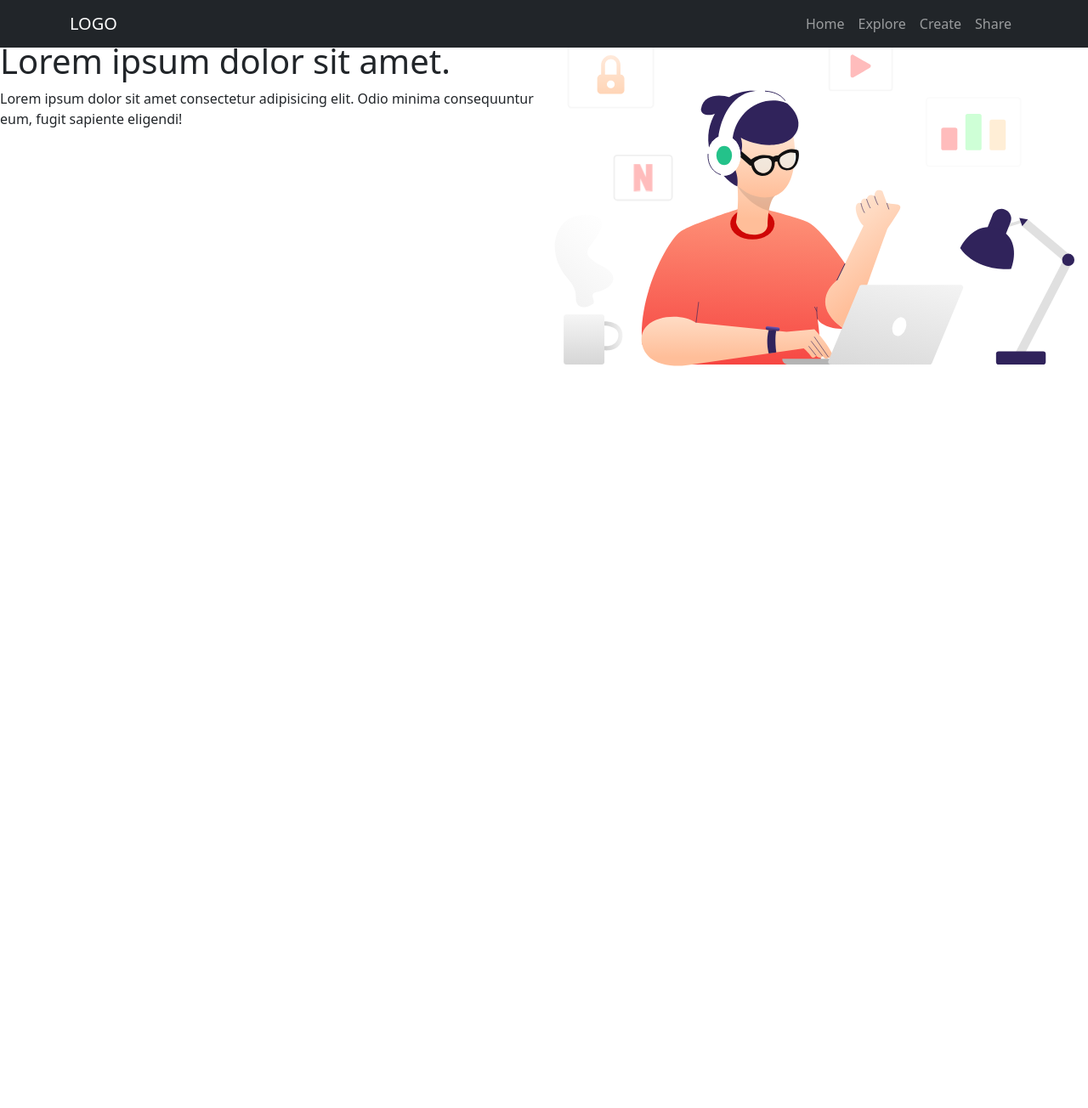
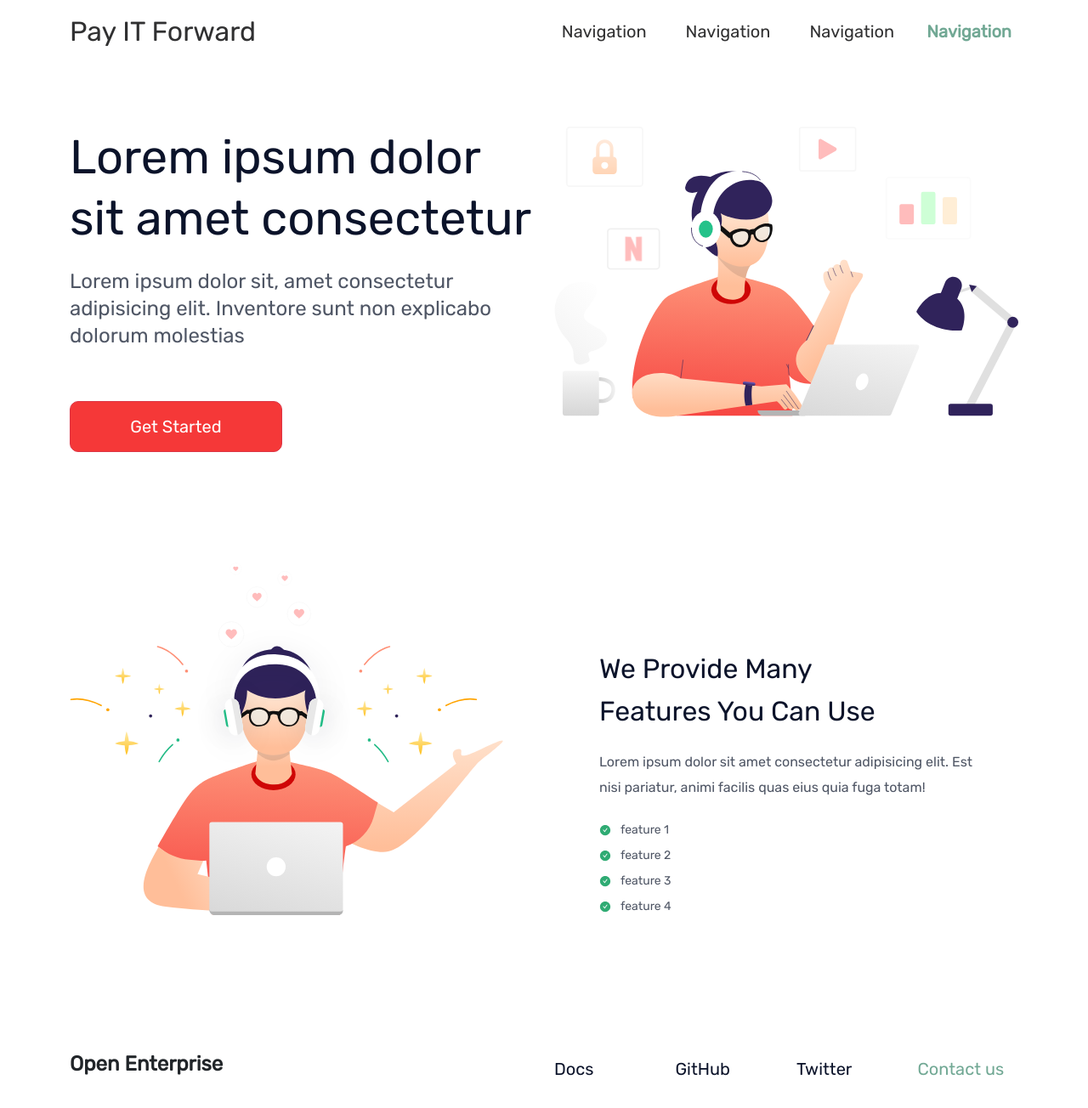
Before and after one commit to IT-forward/IT-forward.github.io, a React (Create React App) app: page / in a window 1280 px wide. Shown: the top 1304 px of the page at 85% size. Before the commit the page ends 800 px from the top, so only its background shows below. Built offline with nearby package versions, Linux system fonts and the light colour scheme.

Commit message:
first desktop version

```diff
--- a/src/LandingPage/LandingPage.css
+++ b/src/LandingPage/LandingPage.css
@@ -1,16 +1,22 @@
-/* @import url('https://fonts.googleapis.com/css2?family=Rubik&display=swap'); */
+@import url('https://fonts.googleapis.com/css2?family=Rubik&display=swap');
 
-/* #body {
+#body {
     font-family: 'Rubik', 'sans-serif';
-} */
+}
 
-/* #nav-links {
+#nav-links {
     font-size: 20px;
 }
 
 #brand-logo {
     font-size: 32px;
     font-weight: normal;
+    color: #303031;
+}
+
+#brand-logo-img {
+    width: 28px;
+    border-radius: 25%;
 }
 
 #nav-anchor-1,
@@ -25,17 +31,17 @@
     color: #71A894;
     font-weight: bold;
     padding-left: 0;
-} */
+}
 
-/* #description {
-    margin-top: 100px;
+#description {
+    margin-top: 75px;
 }
 
 #desc-heading {
-    font-size: 64px;
-    line-height: 80px;
+    font-size: 56px;
+    line-height: 72px;
     letter-spacing: 0%;
-    margin-bottom: 24px;
+    margin-bottom: 22px;
     color: #0B132A;
     font-weight: normal;
 }
@@ -47,8 +53,13 @@
     color: #4F5665;
 }
 
-#desc-img {
-    width: 100%;
+#desc-btn {
+    background-color: #F53838;
+    width: 250px;
+    height: 60px;
+    border-radius: 10px;
+    box-sizing: border-box;
+    margin-top: 45px;
 }
 
 #features {
@@ -56,24 +67,25 @@
     margin-bottom: 130px;
 }
 
-#features-text {
+#features-desc {
     height: 340px;
     margin-top: 100px;
     margin-left: 20px;
-    width: 450px;
+    width: 440px;
     margin-left: auto;
     margin-right: auto;
 }
 
-#features-text h2 {
+#features-desc h2 {
     font-size: 32px;
     font-weight: medium;
     line-height: 50px;
     letter-spacing: 0%;
     color: #0B132A;
+    width: 350px;
 }
 
-#features-text p {
+#features-desc p {
     font-size: 16px;
     font-weight: normal;
     line-height: 30px;
@@ -83,8 +95,8 @@
     margin-bottom: 20px;
 }
 
-#features-text ul li {
-    font-size: 15px;
+#features-desc ul li {
+    font-size: 14px;
     line-height: 30px;
     letter-spacing: 0%;
     color: #4F5665;
@@ -97,6 +109,7 @@
 
 #footer {
     margin-top: 20px;
+    margin-bottom: 40px;
 }
 
 #footer-cap {
@@ -114,7 +127,7 @@
     line-height: 100%;
     letter-spacing: -2%;
     color: #0B132A;
-    margin-left: 40px;
+    /* text-align: right; */
 }
 
 #footer-link-4 {
@@ -123,5 +136,5 @@
     line-height: 100%;
     letter-spacing: -2%;
     color:#71A894;
-    margin-left: 40px;
-} */
+    /* text-align: right; */
+}
--- a/src/LandingPage/LandingPage.tsx
+++ b/src/LandingPage/LandingPage.tsx
@@ -1,5 +1,6 @@
 import '../LandingPage/LandingPage.css';
 import headerImg from './LandingPageImages/header-image.svg';
+import brandLogo from './LandingPageImages/Pay IT Forward logo.jpg';
 import featuresImg from './LandingPageImages/features-img.svg';
 import { AiFillCheckCircle } from 'react-icons/ai';
 import { GoThreeBars } from 'react-icons/go';
@@ -7,39 +8,106 @@ import { GoThreeBars } from 'react-icons/go';
 function LandingPage() {
     return (
         <div id="body">
-            <nav id="nav-bg" className="navbar navbar-expand-lg navbar-dark bg-dark fixed-top">
-                <div className="container">
-                    <a href="" className="navbar-brand">LOGO</a>
-                    <button className="navbar-toggler" type="button" data-toggle="collapse" data-target="#navbarText" aria-controls="navbarText" aria-expanded="false" aria-label="Toggle navigation">
-                        <span className="navbar-toggler-icon"></span>
+            <div id="header">
+                <div className="container-xl">
+                    <nav className="navbar navbar-expand-md sticky-top">
+
+                        <a className="navbar-brand" id="brand-logo" href="#">
+                            {/* <img src={brandLogo} className="img-fluid" id="brand-logo-img" /> */}
+                            <span>Pay IT Forward</span>
+                        </a>
+                        <button className="navbar-toggler" type="button" data-toggle="collapse" data-target="#navbarResponsive">
+                            <GoThreeBars />
                         </button>
-                    <div className="collapse navbar-collapse justify-content-end" id="navbarText">
-                        <ul className="navbar-nav ml-auto">
+                        <div className="collapse navbar-collapse justify-content-end" id="navbarResponsive">
+                            <ul className="navbar-nav" id="nav-links">
                                 <li className="nav-item">
-                                <a className="nav-link" href="#home-section">Home</a>
+                                    <a href="#" className="nav-link" id="nav-anchor-1">Navigation</a>
                                 </li>
                                 <li className="nav-item">
-                                <a className="nav-link" href="#explore-head-section">Explore</a>
+                                    <a href="#" className="nav-link" id="nav-anchor-2">Navigation</a>
                                 </li>
                                 <li className="nav-item">
-                                <a className="nav-link" href="#create-head-section">Create</a>
+                                    <a href="#" className="nav-link" id="nav-anchor-3">Navigation</a>
                                 </li>
                                 <li className="nav-item">
-                                <a className="nav-link" href="#share-head-section">Share</a>
+                                    <a href="#" className="nav-link" id="nav-anchor-4">Navigation</a>
                                 </li>
                             </ul>
                         </div>
-                </div>
+
                     </nav>
 
+                    <div id="description">
+
                         <div className="row">
-                <div className="col mt-5">
-                    <h1>Lorem ipsum dolor sit amet.</h1>
-                    <p>Lorem ipsum dolor sit amet consectetur adipisicing elit. Odio minima consequuntur eum, fugit sapiente eligendi!</p>
+                            <div className="col-md-6">
+                                <h1 id="desc-heading">Lorem ipsum dolor sit amet consectetur</h1>
+                                <p id="desc-paragraph">
+                                    Lorem ipsum dolor sit, amet consectetur adipisicing elit. Inventore sunt non explicabo dolorum molestias
+                                </p>
+                                <button className="btn btn-lg btn-danger" id="desc-btn">Get Started</button>
                             </div>
 
-                <div className="col mt-5">
-                    <img src={headerImg} />
+                            <div className="col-md-6">
+                                <img src={headerImg} className="img-fluid" alt="description" />
+                            </div>
+                        </div>
+
+                    </div>
+                </div>
+
+            </div>
+
+            <div id="features">
+                <div className="container-xl">
+                    <div className="row">
+                        <div className="col-md-6">
+                            <img src={featuresImg} className="img-fluid" alt="feature image" />
+                        </div>
+
+                        <div className="col-md-6">
+                            <div id="features-desc">
+                                <h2>We Provide Many Features You Can Use</h2>
+                                <p>
+                                    Lorem ipsum dolor sit amet consectetur adipisicing elit. Est nisi pariatur, animi facilis quas eius quia fuga totam!
+                                </p>
+                                <ul className="list-unstyled">
+                                    <li><AiFillCheckCircle className="check-circle" />feature 1</li>
+                                    <li><AiFillCheckCircle className="check-circle" />feature 2</li>
+                                    <li><AiFillCheckCircle className="check-circle" />feature 3</li>
+                                    <li><AiFillCheckCircle className="check-circle" />feature 4</li>
+                                </ul>
+                            </div>
+                        </div>
+                    </div>
+                </div>
+            </div>
+
+            <div id="footer">
+                <div className="container-xl">
+                    <div className="row align-items-center">
+                        <div className="col-md-6">
+                            <div id="footer-cap">Open Enterprise</div>
+                        </div>
+
+                        <div className="col-md-6">
+                            <div className="row">
+                                <div className="col-xl-3 col-md-6 mt-3">
+                                    <a href="#" id="footer-link-1" className="text-decoration-none">Docs</a>
+                                </div>
+                                <div className="col-xl-3 col-md-6 mt-3">
+                                    <a href="#" id="footer-link-2" className="text-decoration-none">GitHub</a>
+                                </div>
+                                <div className="col-xl-3 col-md-6 mt-3">
+                                    <a href="#" id="footer-link-3" className="text-decoration-none">Twitter</a>
+                                </div>
+                                <div className="col-xl-3 col-md-6 mt-3">
+                                    <a href="#" id="footer-link-4" className="text-decoration-none">Contact us</a>
+                                </div>
+                            </div>
+                        </div>
+                    </div>
                 </div>
             </div>
         </div>
@@ -48,10 +116,97 @@ function LandingPage() {
 
 
 
+    // return (
+    //     <div className="" id="body">
+    //         <div id="header">
+    //             <div className="d-flex justify-content-between" id="navbar">
+    //                 <div className="d-flex align-items-center" id="brand-logo">
+    //                     Pay IT Forward
+    //                 </div>
+    //                 <ul className="nav justify-content-end" id="nav-links">
+    //                     <li className="nav-item">
+    //                         <a className="nav-link" id="nav-anchor-1" href="#">Navigation 1</a>
+    //                     </li>
+    //                     <li className="nav-item">
+    //                         <a className="nav-link" id="nav-anchor-2" href="#">Navigation 2</a>
+    //                     </li>
+    //                     <li className="nav-item">
+    //                         <a className="nav-link" id="nav-anchor-3" href="#">Navigation 3</a>
+    //                     </li>
+    //                     <li className="nav-item">
+    //                         <a className="nav-link" id="nav-anchor-4" href="#">Navigation 4</a>
+    //                     </li>
+    //                 </ul>
+    //             </div>
 
+    //             <div id="description">
+    //                 <div className="row">
+    //                     <div className="col-6" id='desc-text'>
+    //                         <div>
+    //                             <h1 id="desc-heading">
+    //                                 Lorem ipsum dolor sit consectetur
+    //                             </h1>
+    //                         </div>
 
+    //                         <div>
+    //                             <p id="desc-paragraph">
+    //                                 Lorem ipsum, dolor sit amet consectetur adipisicing elit.
+    //                                 Impedit laudantium enim, quidem odio qui architecto suscipit
+    //                             </p>
+    //                         </div>
+    //                     </div>
 
+    //                     <div className="col-6" id="desc-img">
+    //                         <img src={headerImg} alt="header image" />
+    //                     </div>
+    //                 </div>
+    //             </div>
+    //         </div>
 
+    //         <div id="features">
+    //             <div className="row">
+    //                 <div className="col-6" id="features-img">
+    //                     <img src={featuresImg} alt="features image" />
+    //                 </div>
+
+    //                 <div className="col-6" id="features-text">
+    //                     <h2>
+    //                         We Provide Many Features You Can Use
+    //                     </h2>
+
+    //                     <p>
+    //                         Lorem ipsum dolor sit, amet consectetur adipisicing elit.
+    //                         At quia nihil dolorem perferendis ab ad.
+    //                     </p>
+
+    //                     <ul className="list-unstyled">
+    //                         <li><AiFillCheckCircle className="check-circle" /> feature 1</li>
+    //                         <li><AiFillCheckCircle className="check-circle" /> feature 2</li>
+    //                         <li><AiFillCheckCircle className="check-circle" /> feature 3</li>
+    //                         <li><AiFillCheckCircle className="check-circle" /> feature 4</li>
+    //                     </ul>
+    //                 </div>
+    //             </div>
+    //         </div>
+
+    //         <div className="footer">
+    //             <div className="row">
+    //                 <div className="col-6" id="footer-cap">
+    //                     Open Enterprise
+    //                 </div>
+
+    //                 <div className="col-6">
+    //                     <ul className="list-unstyled my-0">
+    //                         <li className="d-inline-block" id="footer-link-1">Documentation</li>
+    //                         <li className="d-inline-block" id="footer-link-2">GitHub</li>
+    //                         <li className="d-inline-block" id="footer-link-3">Twitter</li>
+    //                         <li className="d-inline-block" id="footer-link-4">Contact us</li>
+    //                     </ul>
+    //                 </div>
+    //             </div>
+    //         </div>
+    //     </div>
+    // );
 
     // return (
     //     <div className="" id="body">
```
Also changed, not shown: src/LandingPage/LandingPageImages/Pay IT Forward logo.jpg (added). Lines whose indentation alone changed are shown as unchanged.
